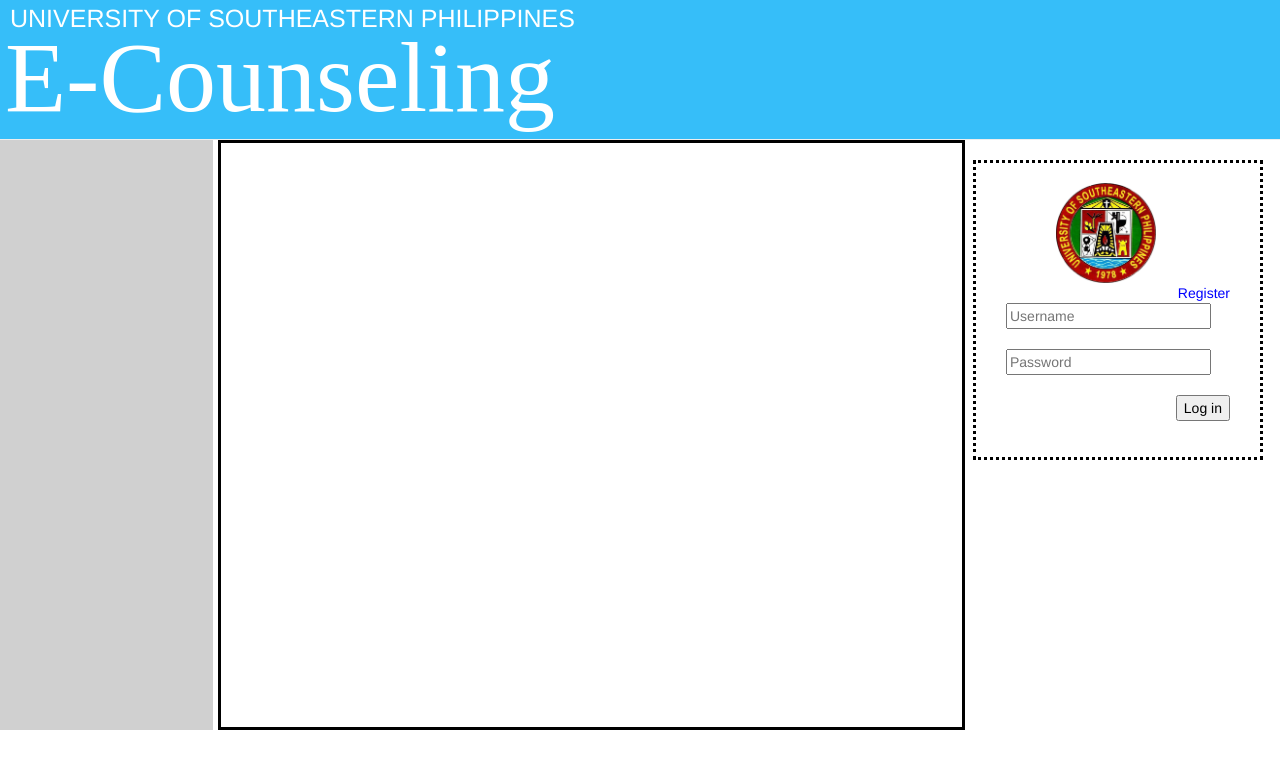
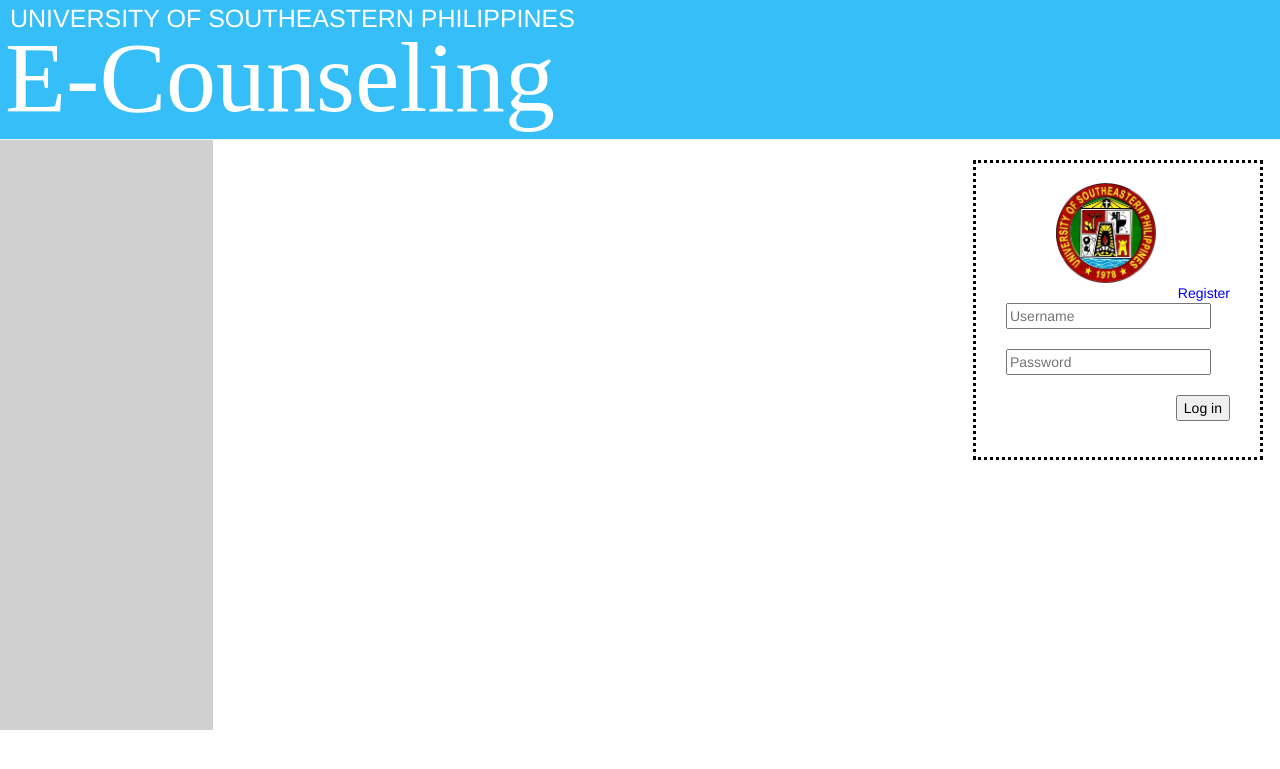
Before and after one commit to RaineCagape/USeP_Online_Guidance_Counseling, a PHP site: page / in a window 1280 px wide; the page is wider, and only the part inside the window is pictured. Shown: the top 769 px of that part. Run offline with PHP 8.4, Linux system fonts and the light colour scheme.

Commit message:
initial page body design

```diff
--- a/css/header.css
+++ b/css/header.css
@@ -43,8 +43,6 @@ h3{
 .col-md-7{
 	margin: 0px 3px 0px 0px;
 	height: 590px;
-	border-color: black;
-	border-style: solid;
 }
 
 .col-md-2{
```
